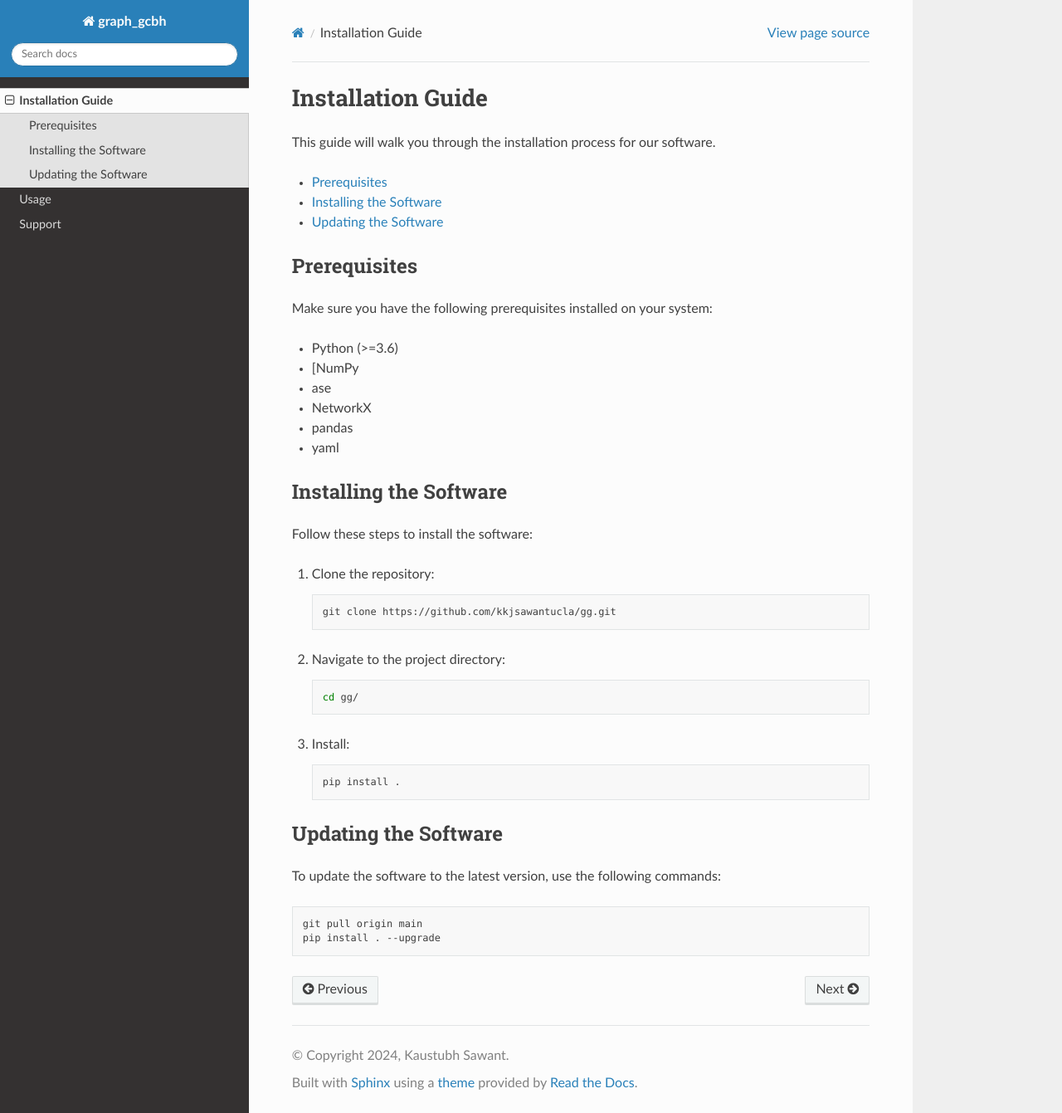
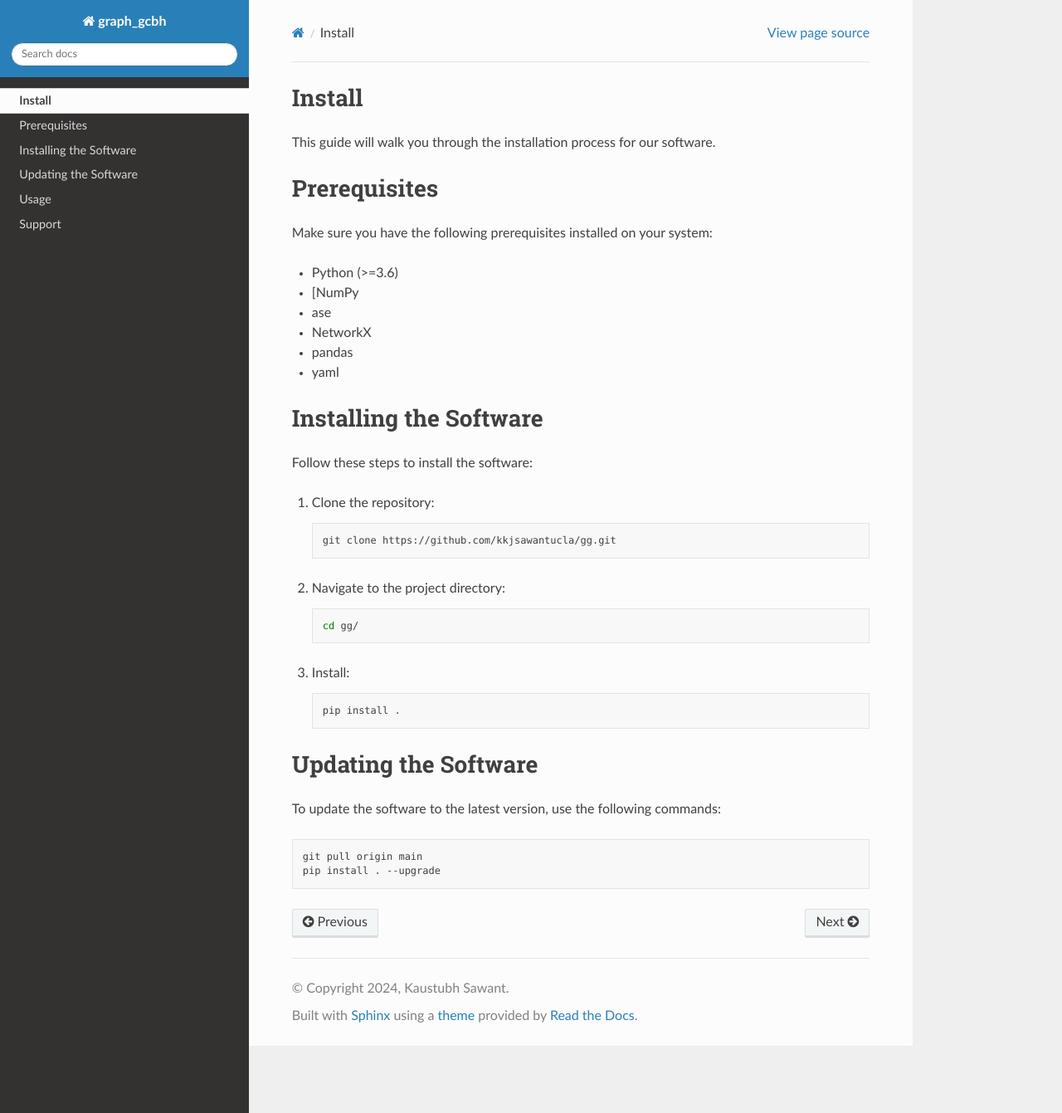
Before and after one commit to kkjsawantucla/gg, a Sphinx documentation site: the page built from docs/source/install.rst, in a window 1280 px wide and 1341 px high. Shown: the whole window at 83% size. Built offline with Sphinx 7.4.7 and the Read the Docs theme 3.1.0, drawn with Linux system fonts in a browser that asks for light colours.

Commit message:
Update install.rst

```diff
--- a/docs/source/install.rst
+++ b/docs/source/install.rst
@@ -1,6 +1,5 @@
-=====================
-Installation Guide
-=====================
+Install
+=======
 
 This guide will walk you through the installation process for our software.
 
```
